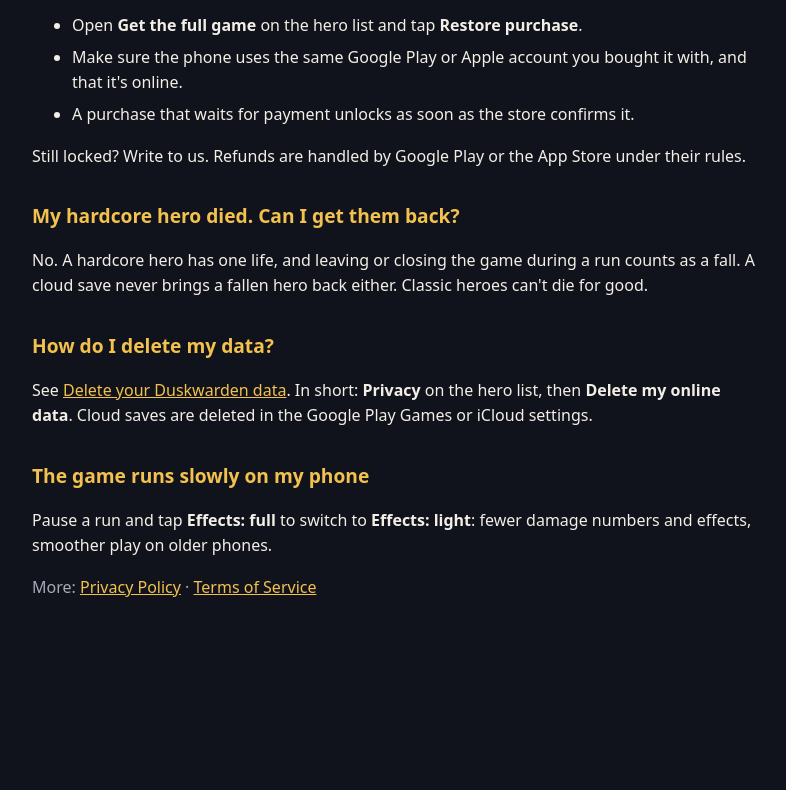
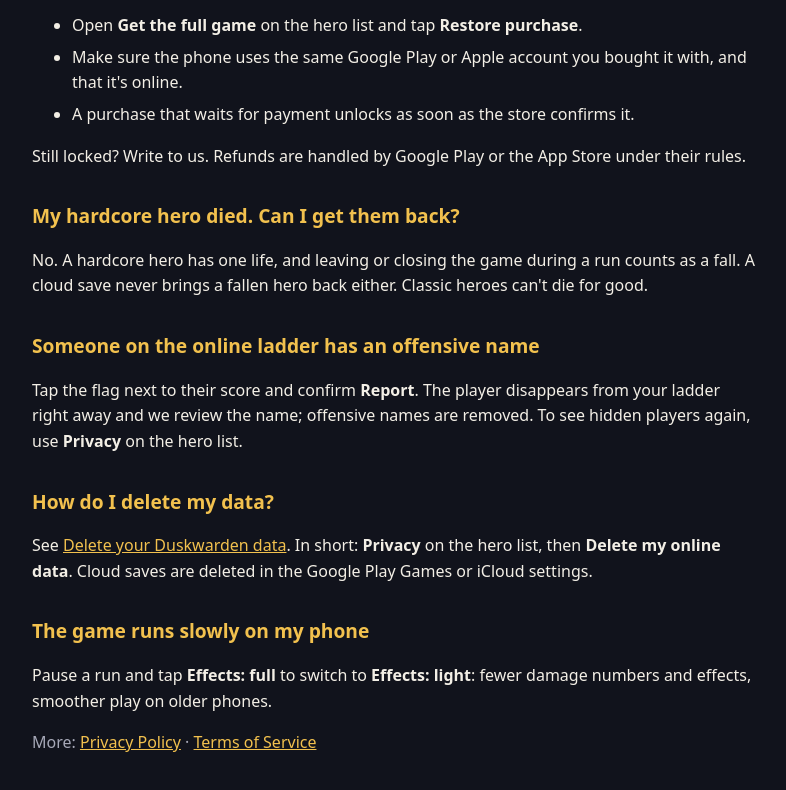
Before and after one commit to sprattek/duskwarden-privacy, a plain HTML site: page support/index.html in a window 1280 px wide. Shown: the part 623-1413 px from the top of the page, without its empty margins (244-1030 px from the left). Before the commit the page ends 1303 px from the top, so only its background shows below. Drawn offline with Linux system fonts and the light colour scheme.

Commit message:
Reporting names on the ladder

```diff
--- a/support/index.html
+++ b/support/index.html
@@ -41,6 +41,9 @@
 <h2>My hardcore hero died. Can I get them back?</h2>
 <p>No. A hardcore hero has one life, and leaving or closing the game during a run counts as a fall. A cloud save never brings a fallen hero back either. Classic heroes can't die for good.</p>
 
+<h2>Someone on the online ladder has an offensive name</h2>
+<p>Tap the flag next to their score and confirm <strong>Report</strong>. The player disappears from your ladder right away and we review the name; offensive names are removed. To see hidden players again, use <strong>Privacy</strong> on the hero list.</p>
+
 <h2>How do I delete my data?</h2>
 <p>See <a href="../delete/">Delete your Duskwarden data</a>. In short: <strong>Privacy</strong> on the hero list, then <strong>Delete my online data</strong>. Cloud saves are deleted in the Google Play Games or iCloud settings.</p>
 
```
Also changed, not shown: index.html (+1 -0 lines).
